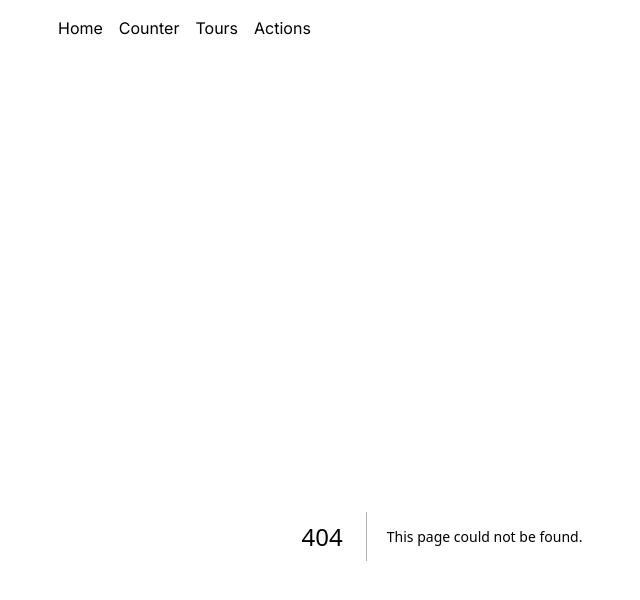
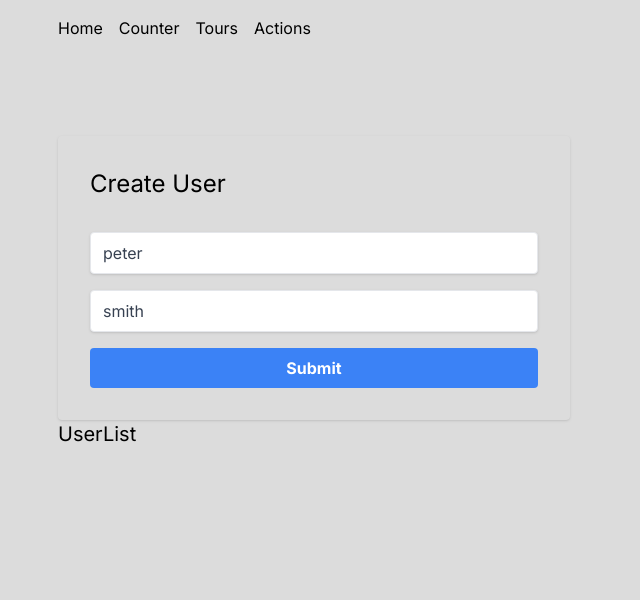
Before and after one commit to mikiyoshi/airbnb-nextjs, a Next.js app: page /actions in a window 1280 px wide. Before the commit this address had no page. Shown: the top 600 px of the page, without its empty margins (198-838 px from the left). Built offline with nearby package versions, Linux system fonts and the light colour scheme.

Commit message:
29 Actions Page update

```diff
--- a/app/(dashboard)/auth/[...sign-in]/page.tsx
+++ /dev/null
@@ -1,6 +0,0 @@
-const SignInPage = ({ params }: { params: { 'sign-in': string[] } }) => {
-  console.log(params);
-  console.log(params['sign-in'][1]);
-  return <div>SignInPage :{params['sign-in'][1]}</div>;
-};
-export default SignInPage;
--- a/app/(dashboard)/auth/page.tsx
+++ /dev/null
@@ -1,5 +0,0 @@
-function AuthPage() {
-  return <h1 className="text-3xl">AuthPage</h1>;
-}
-
-export default AuthPage;
--- /dev/null
+++ b/app/actions/page.tsx
@@ -0,0 +1,13 @@
+import Form from '@/components/Form';
+import UserList from '@/components/UserList';
+
+function ActionsPage() {
+  return (
+    <>
+      <Form />
+      <UserList />
+    </>
+  );
+}
+
+export default ActionsPage;
--- /dev/null
+++ b/components/Form.tsx
@@ -0,0 +1,36 @@
+const createUser = async () => {
+  'use server';
+  console.log('creating user....');
+};
+
+function Form() {
+  return (
+    <form action={createUser} className={formStyle}>
+      <h2 className="text-2xl capitalize mb-4">create user</h2>
+      <input
+        type="text"
+        name="firstName"
+        required
+        className={inputStyle}
+        defaultValue="peter"
+      />
+      <input
+        type="text"
+        name="lastName"
+        required
+        className={inputStyle}
+        defaultValue="smith"
+      />
+      <button type="submit" className={btnStyle}>
+        submit
+      </button>
+    </form>
+  );
+}
+
+const formStyle = 'max-w-lg flex flex-col gap-y-4  shadow rounded p-8';
+const inputStyle = 'border shadow rounded py-2 px-3 text-gray-700';
+const btnStyle =
+  'bg-blue-500 hover:bg-blue-700 text-white font-bold py-2 px-4 rounded capitalize';
+
+export default Form;
--- /dev/null
+++ b/components/UserList.tsx
@@ -0,0 +1,5 @@
+function UserList() {
+  return <h3 className="text-xl">UserList</h3>;
+}
+
+export default UserList;
```
